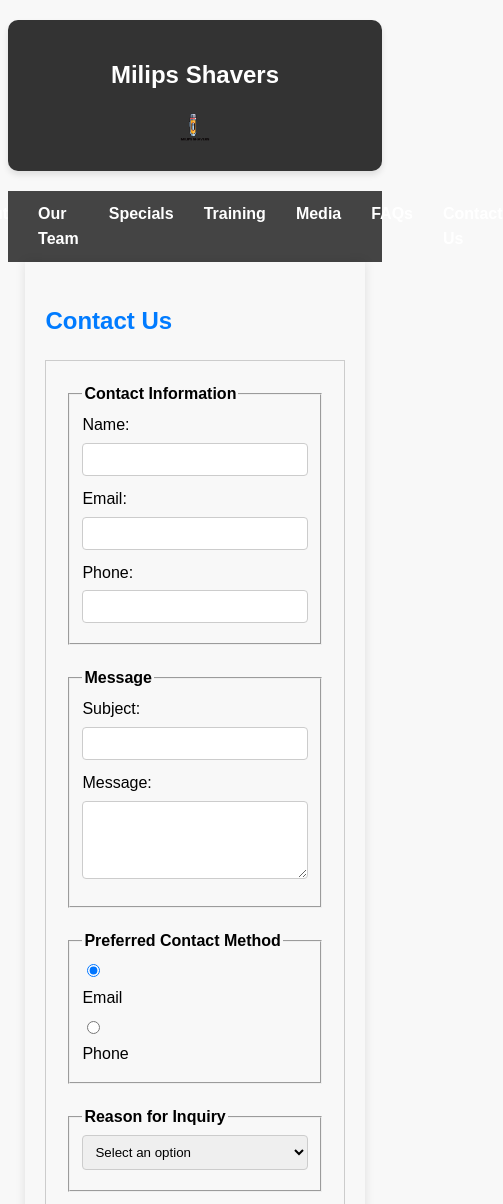
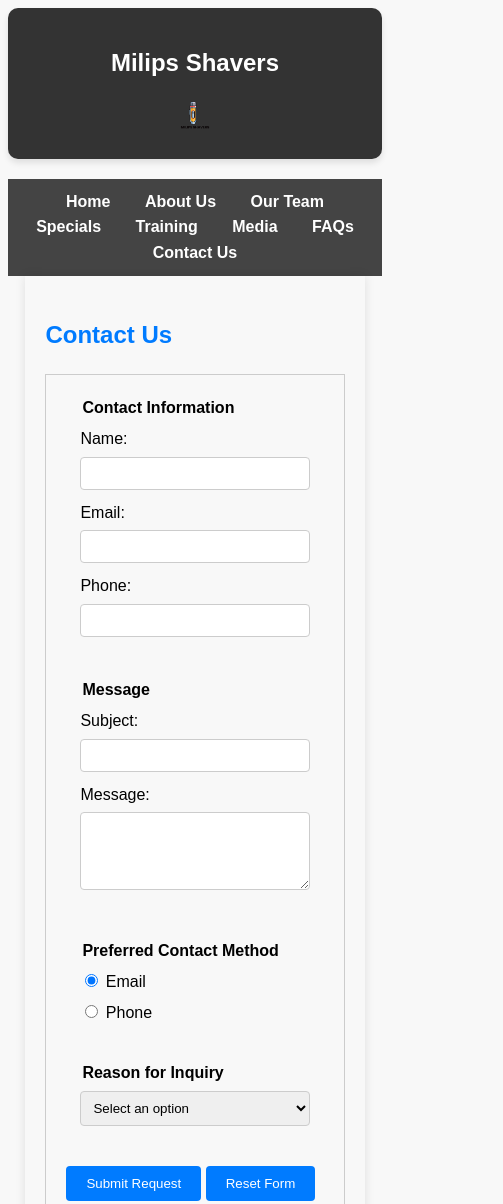
Before and after one commit to lcow2423/lcow2423.github.io, a plain HTML site: page contact.html in a window 390 px wide. Shown: the top 1204 px of the page, 503 px wide, since content can reach past the window. Drawn offline with Linux system fonts and the light colour scheme.

Commit message:
Made responsive
Tried to make responsive page

```diff
--- a/contact.html
+++ b/contact.html
@@ -15,30 +15,14 @@
     </header>
     <nav>
         <ul>
-			<li>
-				<a href="index.html"> Home </a>
-			</li>
-			<li>
-				<a href="about.html"> About Us </a>
-			</li>
-			<li>
-				<a href="team.html"> Our Team </a>
-			</li>
-			<li>
-				<a href="specials.html"> Specials </a>
-			</li>
-			<li>
-				<a href="training.html"> Training </a>
-			</li>
-			<li>
-				<a href="media.html"> Media </a>
-			</li>
-			<li>
-				<a href="faq.html"> FAQs </a>
-			</li>
-			<li>
-				<a href="contact.html"> Contact Us </a>
-			</li>
+            <li><a href="index.html">Home</a></li>
+            <li><a href="about.html">About Us</a></li>
+            <li><a href="team.html">Our Team</a></li>
+            <li><a href="specials.html">Specials</a></li>
+            <li><a href="training.html">Training</a></li>
+            <li><a href="media.html">Media</a></li>
+            <li><a href="faq.html">FAQs</a></li>
+            <li><a href="contact.html">Contact Us</a></li>
         </ul>
     </nav>
     <main>
@@ -48,10 +32,8 @@
                 <legend>Contact Information</legend>
                 <label for="name">Name:</label>
                 <input type="text" id="name" name="name" required>
-                <br>
                 <label for="email">Email:</label>
                 <input type="email" id="email" name="email" required>
-                <br>
                 <label for="phone">Phone:</label>
                 <input type="text" id="phone" name="phone">
             </fieldset>
@@ -59,16 +41,13 @@
                 <legend>Message</legend>
                 <label for="subject">Subject:</label>
                 <input type="text" id="subject" name="subject">
-                <br>
                 <label for="message">Message:</label>
                 <textarea id="message" name="message" rows="4" required></textarea>
             </fieldset>
             <fieldset>
                 <legend>Preferred Contact Method</legend>
-                <input type="radio" id="contact-email" name="contact-method" value="email" checked>
-                <label for="contact-email">Email</label>
-                <input type="radio" id="contact-phone" name="contact-method" value="phone">
-                <label for="contact-phone">Phone</label>
+                <label><input type="radio" name="contact-method" value="email" checked> Email</label>
+                <label><input type="radio" name="contact-method" value="phone"> Phone</label>
             </fieldset>
             <fieldset>
                 <legend>Reason for Inquiry</legend>
@@ -88,7 +67,7 @@
         <p>&copy; Copyright 2099. All Rights Reserved.</p><br>
         Request information<br>
         <p>Meet Pandya &nbsp; &nbsp; c0931795</p>
-        <p><a href="mailto:milipsshavers@gmail.com"> milipsshavers@gmail.com</a></p>
+        <p><a href="mailto:milipsshavers@gmail.com">milipsshavers@gmail.com</a></p>
     </footer>
 </body>
 </html>
--- a/css/contact.css
+++ b/css/contact.css
@@ -1,4 +1,3 @@
-
 main {
     width: 80%;
     margin: 0 auto;
@@ -11,6 +10,7 @@ form {
 
 fieldset {
     margin-bottom: 20px;
+    border: none;
 }
 
 legend {
--- a/css/style.css
+++ b/css/style.css
@@ -1,3 +1,5 @@
+/* style.css */
+
 body {
     font-family: 'Arial', sans-serif;
     line-height: 1.6;
@@ -16,22 +18,25 @@ header {
     color: #fff;
     text-align: center;
     padding: 20px;
-    margin: 20px 0;
+    margin-bottom: 20px;
     border-radius: 10px;
     box-shadow: 0 4px 6px rgba(0, 0, 0, 0.1);
+}
+
+nav {
+    background-color: #444;
+    text-align: center;
+    padding: 10px;
 }
 
 nav ul {
     list-style: none;
     margin: 0;
     padding: 0;
-    display: flex;
-    justify-content: center;
-    background-color: #444;
-    padding: 10px;
 }
 
 nav ul li {
+    display: inline;
     margin: 0 15px;
 }
 
```
Lines whose indentation alone changed are shown as unchanged.
